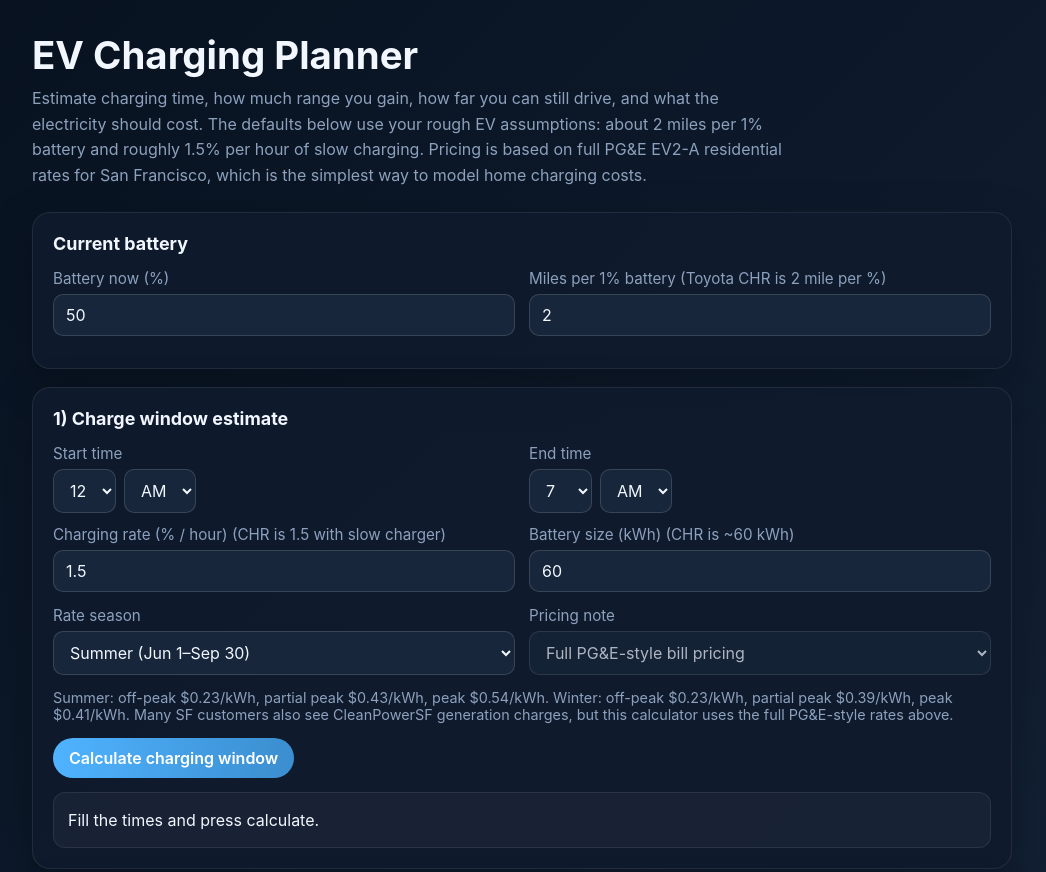
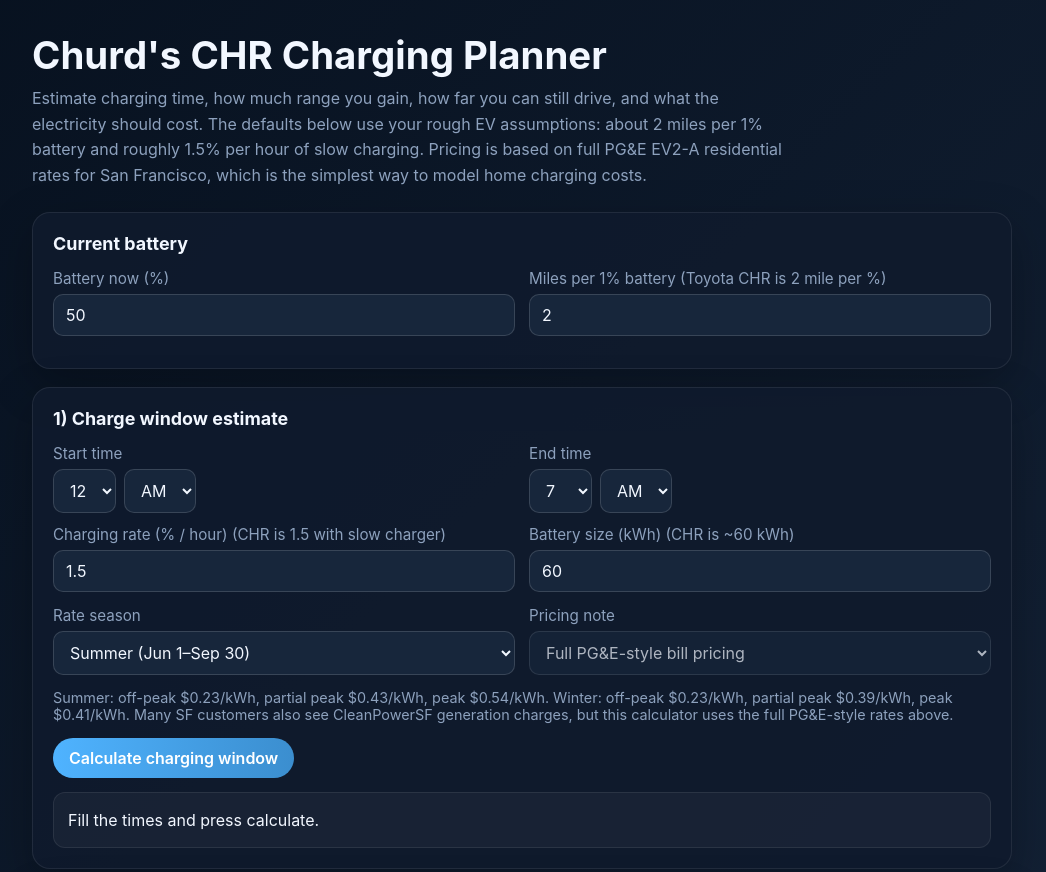
Before and after one commit to yueyue0401/ev-calculator, a plain HTML site: page index.html in a window 1280 px wide. Shown: the top 872 px of the page, without its empty margins (118-1164 px from the left). Drawn offline with Linux system fonts and the light colour scheme.

Commit message:
change title

```diff
--- a/index.html
+++ b/index.html
@@ -146,7 +146,7 @@
   </head>
   <body>
     <main class="container">
-      <h1>EV Charging Planner</h1>
+      <h1>Churd's CHR Charging Planner</h1>
       <p class="intro">
         Estimate charging time, how much range you gain, how far you can still drive, and what the electricity should cost.
         The defaults below use your rough EV assumptions: about 2 miles per 1% battery and roughly 1.5% per hour of slow charging.
```
